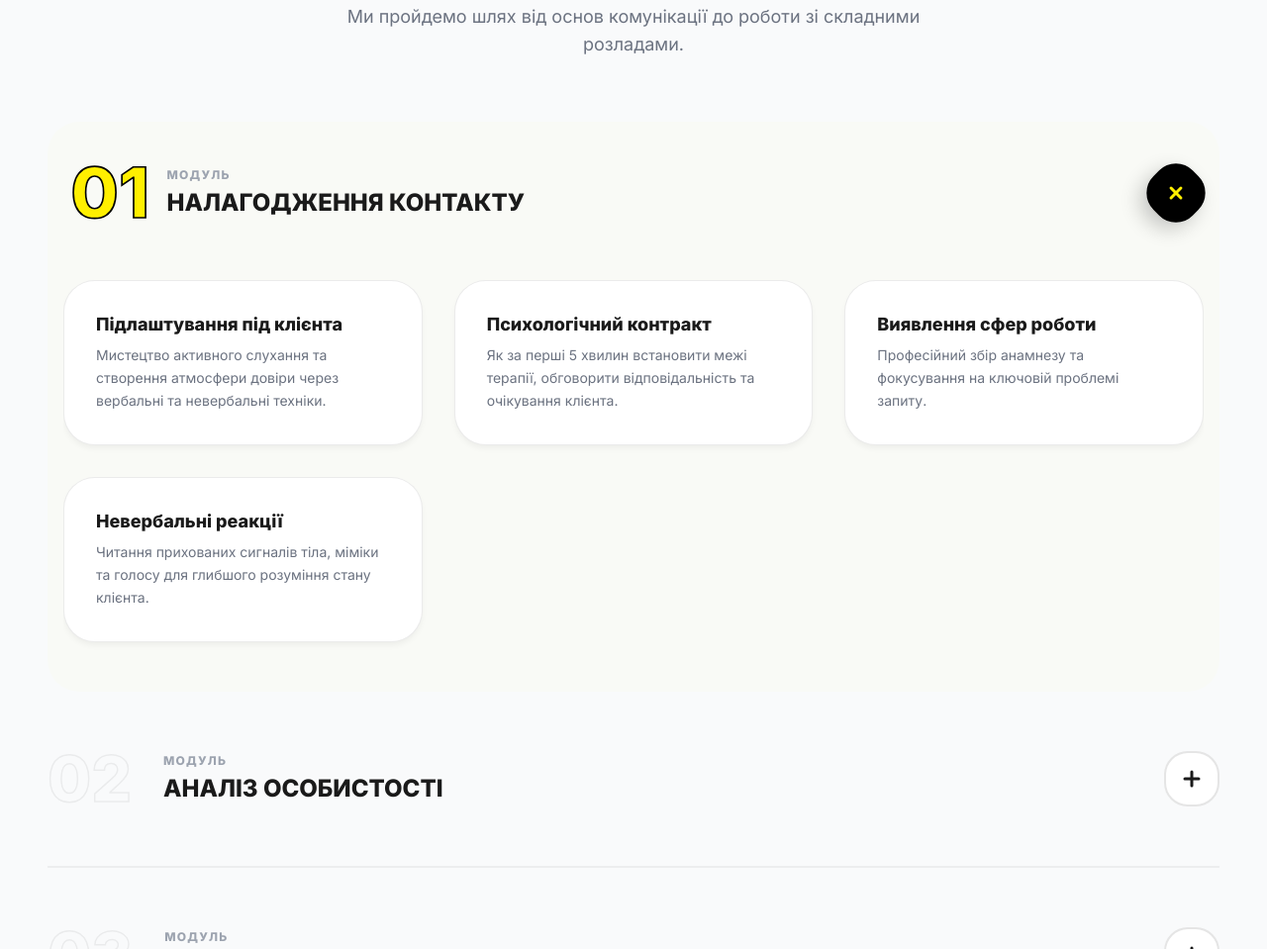
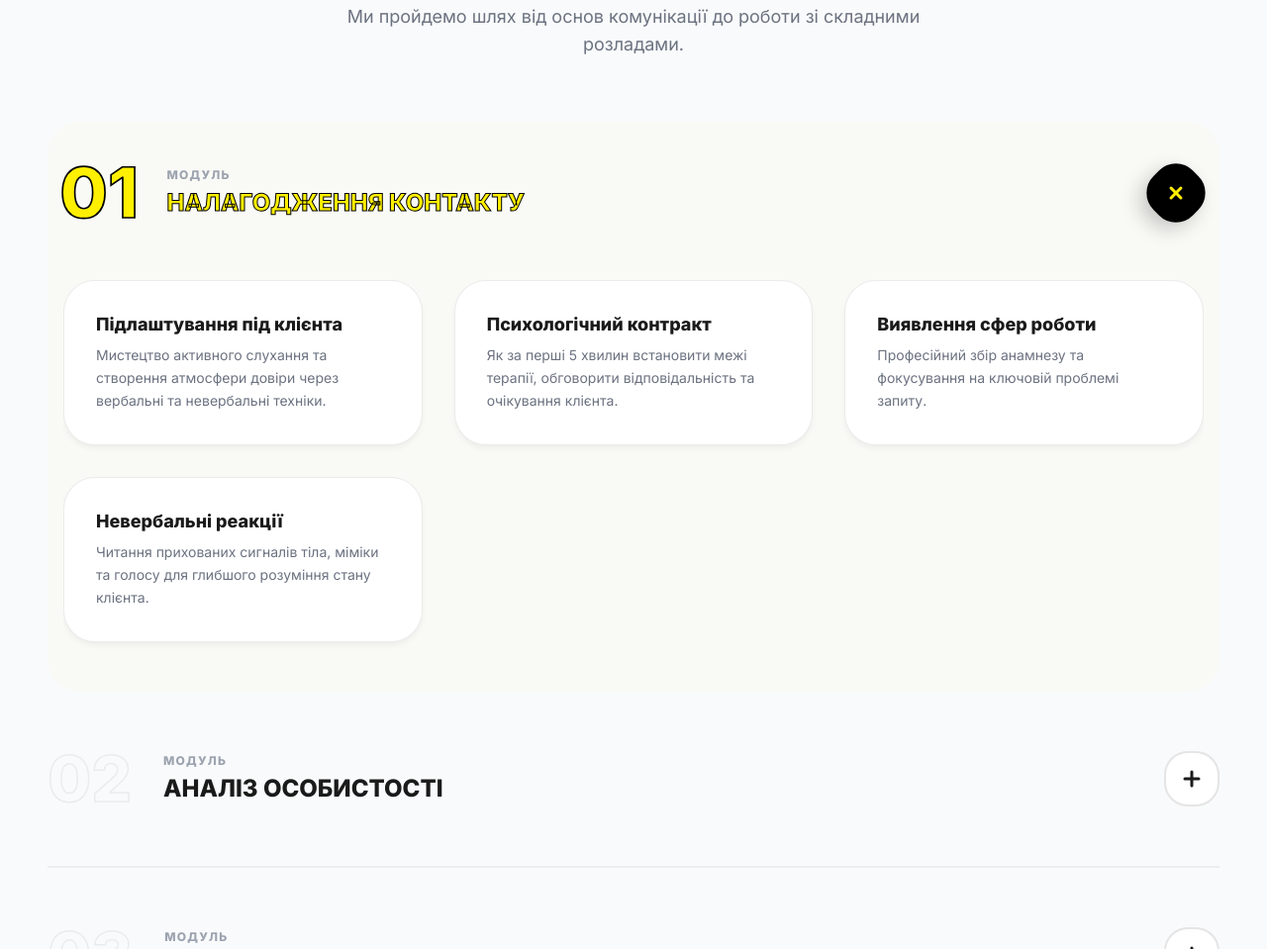
Before and after one commit to androsovzp/psychoschool, a website: page public/index.html in a window 1280 px wide. Shown: the part 4554-5513 px from the top of the page at 99% size. Drawn offline with nearby package versions, Linux system fonts and the light colour scheme.

Commit message:
style: fix module title hover effect for better readability

```diff
--- a/public/index.html
+++ b/public/index.html
@@ -169,8 +169,14 @@
         }
 
         .module-header:hover .module-title {
+            color: black;
+            transform: translateX(10px);
+        }
+
+        .module-header:hover .module-number {
             color: #FFEF00;
             -webkit-text-stroke: 1.5px black;
+            opacity: 1;
         }
 
         .module-number {
@@ -197,8 +203,13 @@
         .module-item.active .module-number {
             color: #FFEF00;
             -webkit-text-stroke: 1.5px black;
-            transform: scale(1.1) translateX(10px);
+            transform: scale(1.1);
             opacity: 1;
+        }
+
+        .module-item.active .module-title {
+            color: #FFEF00;
+            -webkit-text-stroke: 1px black;
         }
 
         .module-content {
```
